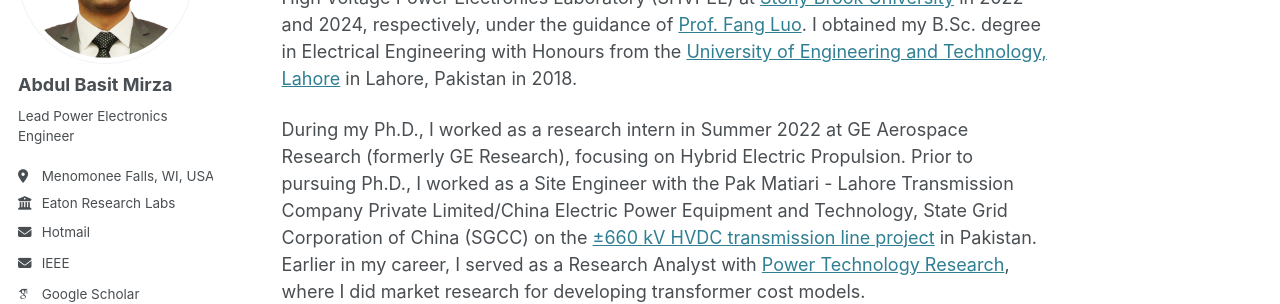
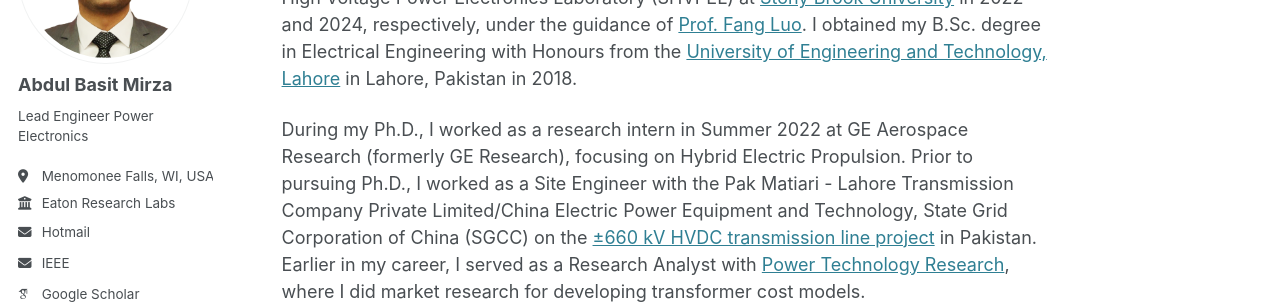
Before and after one commit to AbdulBasitMirza/abdulbasitmirza.github.io, a Jekyll site: the page built from _pages/about.md, in a window 1280 px wide. Shown: the part 218-522 px from the top of the page. Built offline with Jekyll 4.4.1, drawn with Linux system fonts in a browser that asks for light colours; some web fonts are replaced.

```diff
--- a/_config.yml
+++ b/_config.yml
@@ -24,7 +24,7 @@ author:
   avatar           : "AbdulBasitMirza.png"
   name             : "Abdul Basit Mirza"
   pronouns         : # example: "she/her"
-  bio              : "Lead Power Electronics Engineer"
+  bio              : "Lead Engineer Power Electronics"
   location         : "Menomonee Falls, WI, USA"
   employer         : "Eaton Research Labs"
   uri              : # URL
```
